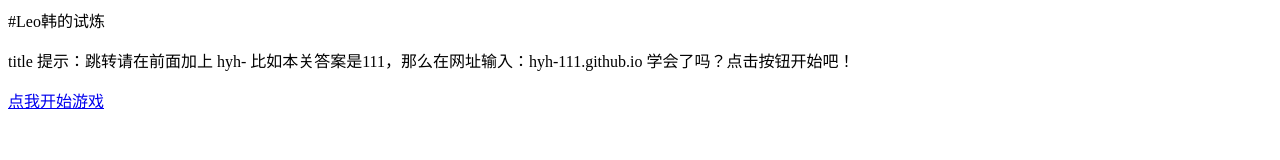
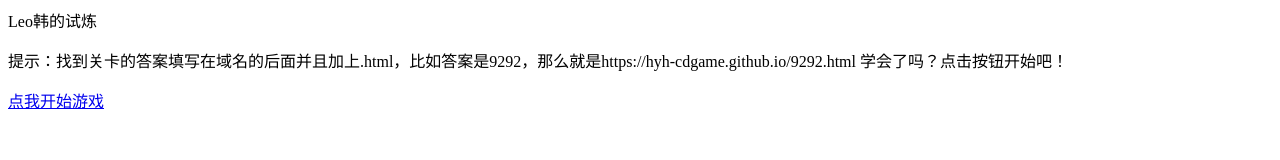
Before and after one commit to hyh-cdgame/hyh-cdgame.github.io, a plain HTML site: page index.html in a window 1280 px wide. Drawn offline with Linux system fonts and the light colour scheme.

Commit message:
Update index.html

```diff
--- a/index.html
+++ b/index.html
@@ -5,8 +5,8 @@
 </head>
 
 <body>
-#Leo韩的试炼
-<p>title 提示：跳转请在前面加上 hyh-  比如本关答案是111，那么在网址输入：hyh-111.github.io  学会了吗？点击按钮开始吧！</p>
+Leo韩的试炼
+<p> 提示：找到关卡的答案填写在域名的后面并且加上.html，比如答案是9292，那么就是https://hyh-cdgame.github.io/9292.html 学会了吗？点击按钮开始吧！</p>
 </body>
 <a href="guanqia1" class="stretched-link">点我开始游戏</a>
 </html>
```
